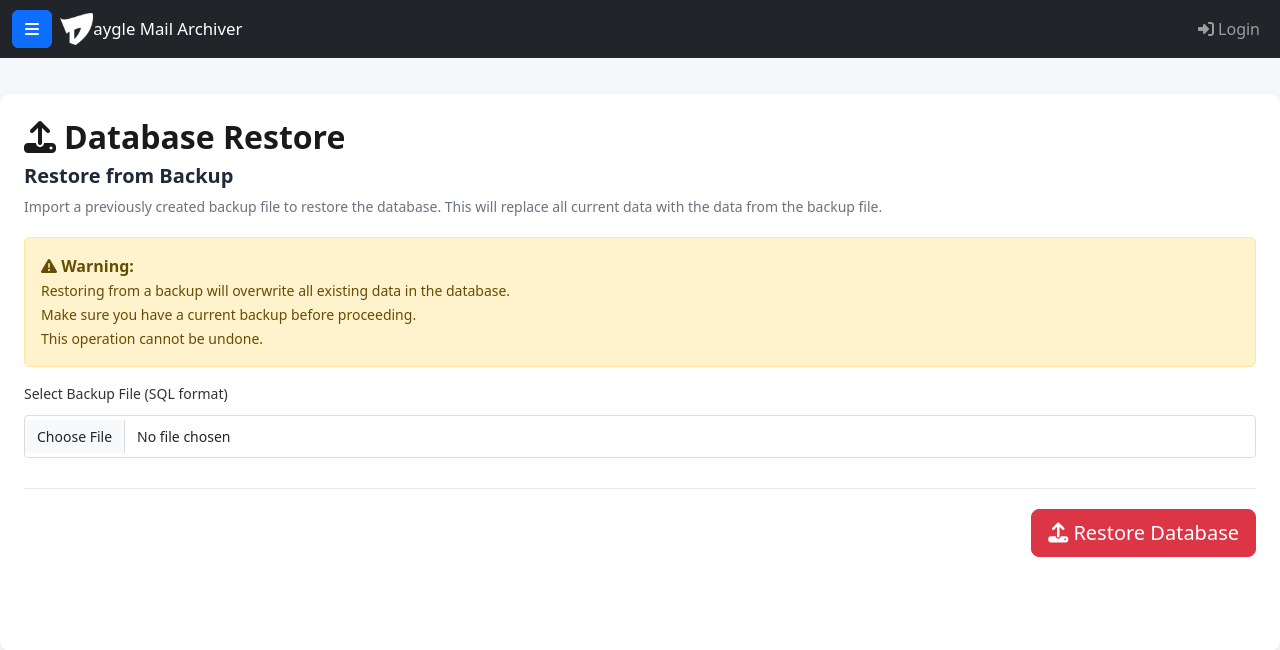
After one commit to daygle/daygle-mail-archiver, a FastAPI app: template api/templates/restore.html in a window 1280 px wide. The commit adds this page. Shown: the top 650 px of the page. Run offline with FastAPI, Linux system fonts and the light colour scheme; the template is opened without the code that fills it, so the values that code supplies are empty; parts of the project's set-up code (start-up, migrations or seed data) failed here and were passed over.

Commit message:
Backup/Restore Changes

```diff
--- a/api/templates/base.html
+++ b/api/templates/base.html
@@ -76,6 +76,8 @@
                         <ul class="list-unstyled ps-4 mt-2">
                             <li class="mb-2"><a href="/settings" class="text-decoration-none text-white-50 d-flex align-items-center py-1"><i class="fas fa-sliders me-2"></i> Global Settings</a></li>
                             <li class="mb-2"><a href="/users" class="text-decoration-none text-white-50 d-flex align-items-center py-1"><i class="fas fa-users me-2"></i> User Management</a></li>
+                            <li class="mb-2"><a href="/backup" class="text-decoration-none text-white-50 d-flex align-items-center py-1"><i class="fas fa-download me-2"></i> Backup</a></li>
+                            <li class="mb-2"><a href="/restore" class="text-decoration-none text-white-50 d-flex align-items-center py-1"><i class="fas fa-upload me-2"></i> Restore</a></li>
                             <li class="mb-2"><a href="/logs" class="text-decoration-none text-white-50 d-flex align-items-center py-1"><i class="fas fa-list me-2"></i> Logs</a></li>
                         </ul>
                     </div>
--- /dev/null
+++ b/api/templates/restore.html
@@ -0,0 +1,33 @@
+{% extends "base.html" %}
+{% block content %}
+
+<h2><i class="fas fa-upload me-2"></i>Database Restore</h2>
+
+<div class="settings-section">
+    <h3>Restore from Backup</h3>
+    <p class="section-description">Import a previously created backup file to restore the database. This will replace all current data with the data from the backup file.</p>
+
+    <div class="alert alert-warning">
+        <strong><i class="fas fa-exclamation-triangle"></i> Warning:</strong><br>
+        <small>
+            Restoring from a backup will overwrite all existing data in the database.<br>
+            Make sure you have a current backup before proceeding.<br>
+            This operation cannot be undone.
+        </small>
+    </div>
+
+    <form method="post" action="/settings/restore" enctype="multipart/form-data">
+        <div class="form-group">
+            <label for="backup_file">Select Backup File (SQL format)</label>
+            <input type="file" id="backup_file" class="form-control" name="file" accept=".sql" required>
+        </div>
+
+        <div class="form-actions">
+            <button type="submit" class="btn btn-danger btn-lg" onclick="return confirm('Are you sure you want to restore the database? This will overwrite all current data!')">
+                <i class="fa-solid fa-upload"></i> Restore Database
+            </button>
+        </div>
+    </form>
+</div>
+
+{% endblock %}
```
Also changed, not shown: api/src/routes/settings.py (+20 -6 lines), api/templates/backup.html (added, +23 -0 lines), api/templates/global_settings.html (+0 -25 lines).
